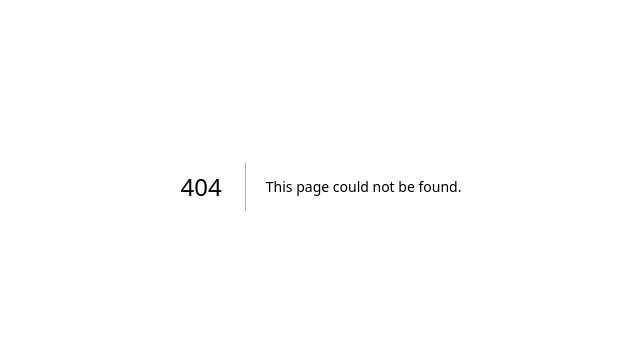
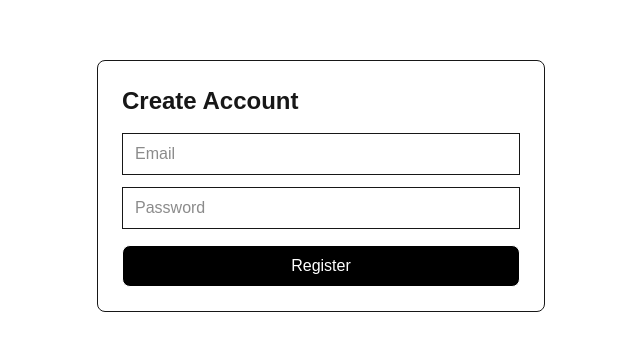
Before and after one commit to dhiraj2105/miniurl-frontend, a Next.js app: page /auth/register in a window 1280 px wide. Before the commit this address had no page. Shown: the part 214-564 px from the top of the page, without its empty margins (319-959 px from the left). Built offline with nearby package versions, Linux system fonts and the light colour scheme; no server answers.

Commit message:
auth pages

```diff
--- /dev/null
+++ b/src/app/auth/login/page.tsx
@@ -0,0 +1,63 @@
+"use client";
+
+import { useState } from "react";
+import { loginUser, saveToken } from "@/lib/auth";
+import { useRouter } from "next/navigation";
+
+export default function LoginPage() {
+  const router = useRouter();
+  const [email, setEmail] = useState("");
+  const [password, setPassword] = useState("");
+  const [error, setError] = useState("");
+  const [loading, setLoading] = useState(false);
+
+  const handleLogin = async () => {
+    setError("");
+
+    try {
+      setLoading(true);
+      const token = await loginUser(email, password);
+      saveToken(token);
+      router.push("/dashboard");
+    } catch {
+      setError("Invalid email or password");
+    } finally {
+      setLoading(false);
+    }
+  };
+
+  return (
+    <main className="min-h-screen flex items-center justify-center">
+      <div className="w-full max-w-md p-6 border rounded-lg">
+        <h1 className="text-2xl font-bold mb-4">Login</h1>
+
+        <input
+          type="email"
+          placeholder="Email"
+          className="w-full border px-3 py-2 mb-3"
+          value={email}
+          onChange={(e) => setEmail(e.target.value)}
+        />
+
+        <input
+          type="password"
+          placeholder="Password"
+          className="w-full border px-3 py-2 mb-4"
+          value={password}
+          onChange={(e) => setPassword(e.target.value)}
+        />
+
+        {error && <p className="text-red-500 mb-3">{error}</p>}
+
+        <button
+          onClick={handleLogin}
+          disabled={loading}
+          className="w-full bg-black text-white py-2 rounded-lg
+          cursor-pointer border"
+        >
+          {loading ? "Logging in..." : "Login"}
+        </button>
+      </div>
+    </main>
+  );
+}
--- /dev/null
+++ b/src/app/auth/register/page.tsx
@@ -0,0 +1,67 @@
+"use client";
+
+import { registerUser, saveToken } from "@/lib/auth";
+import { useRouter } from "next/navigation";
+import { useState } from "react";
+
+export default function RegisterPage() {
+  const router = useRouter();
+  const [email, setEmail] = useState("");
+  const [password, setPassword] = useState("");
+  const [error, setError] = useState("");
+  const [loading, setLoading] = useState(false);
+
+  const handleRegister = async () => {
+    setError("");
+
+    if (!email || !password) {
+      setError("All fields are required");
+      return;
+    }
+
+    try {
+      setLoading(true);
+      const token = await registerUser(email, password);
+      saveToken(token);
+      router.push("/dashboard");
+    } catch (error) {
+      setError("Registration failed");
+      console.log(error);
+    } finally {
+      setLoading(false);
+    }
+  };
+
+  return (
+    <main className="min-h-screen flex items-center justify-center">
+      <div className="w-full max-w-md p-6 border rounded-lg">
+        <h1 className="text-2xl font-bold mb-4">Create Account</h1>
+        <input
+          type="email"
+          placeholder="Email"
+          className="w-full border px-3 py-2 mb-3"
+          value={email}
+          onChange={(e) => setEmail(e.target.value)}
+        />
+
+        <input
+          type="password"
+          placeholder="Password"
+          className="w-full border px-3 py-2 mb-4"
+          value={password}
+          onChange={(e) => setPassword(e.target.value)}
+        />
+
+        {error && <p className="text-red-500 mb-3">{error}</p>}
+
+        <button
+          onClick={handleRegister}
+          disabled={loading}
+          className="w-full bg-black text-white py-2 rounded-lg border cursor-pointer"
+        >
+          {loading ? "Creating..." : "Register"}
+        </button>
+      </div>
+    </main>
+  );
+}
```
